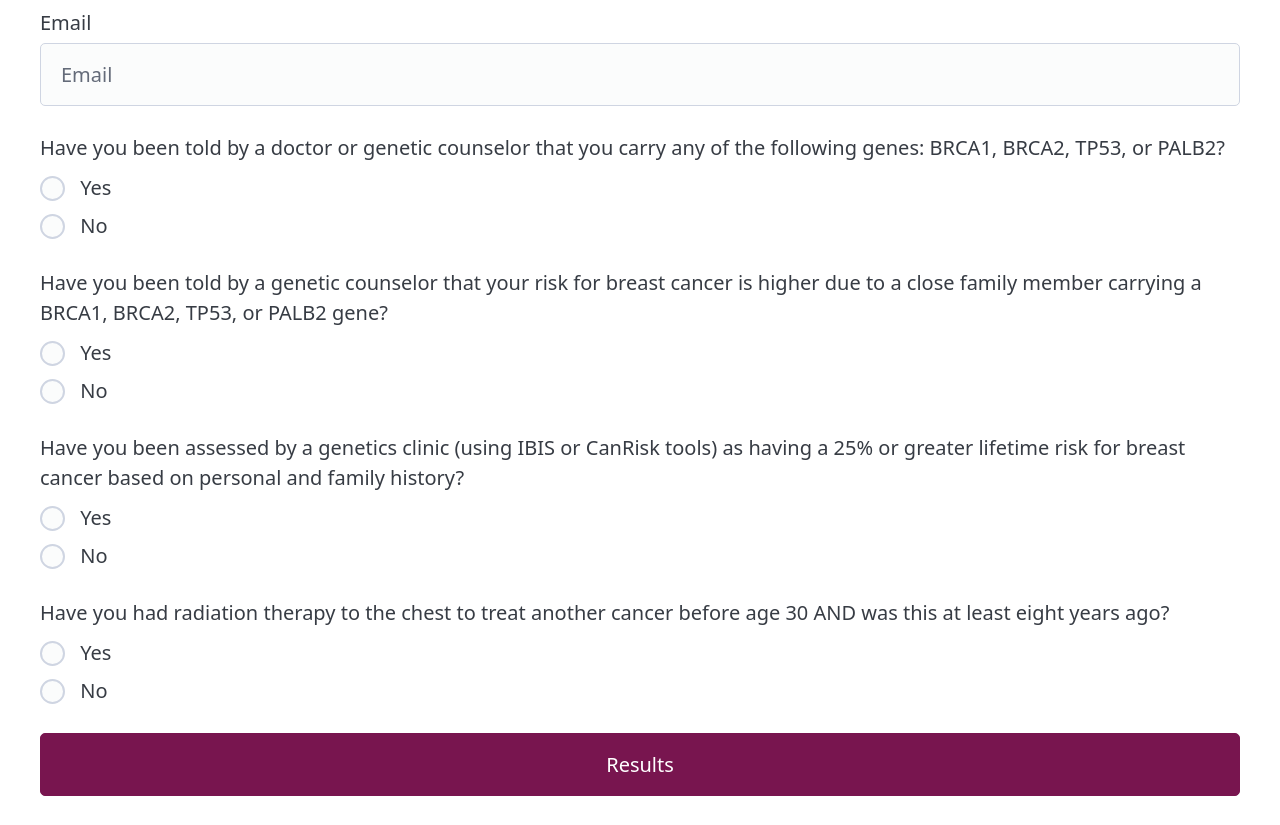
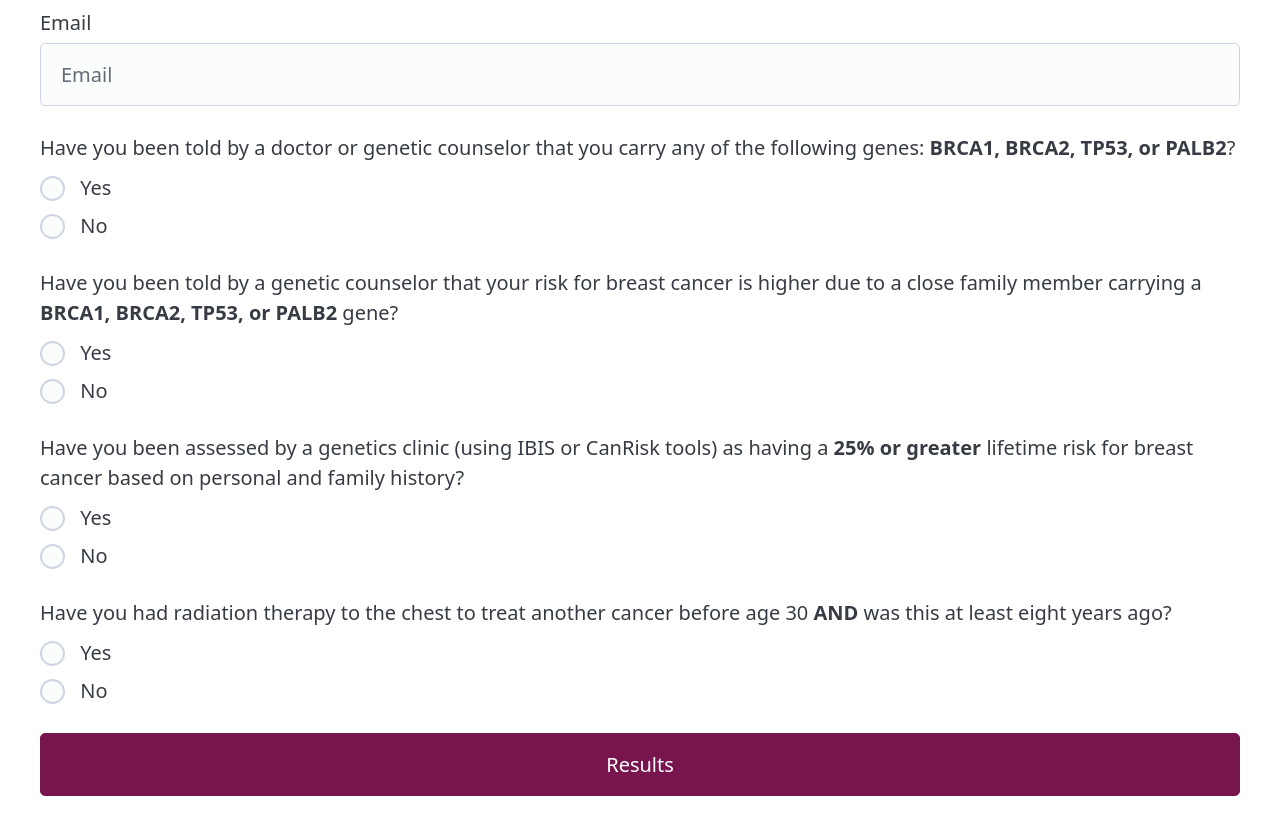
Before and after one commit to basokant/brca-mutation-pre-screening, a website built with Vite: page index.html in a window 1280 px wide. Shown: the part 520-1345 px from the top of the page. Built offline with nearby package versions, Linux system fonts and the light colour scheme.

Commit message:
add bold text

```diff
--- a/index.html
+++ b/index.html
@@ -35,7 +35,7 @@
         <fieldset>
           <legend>
             Have you been told by a doctor or genetic counselor that you carry
-            any of the following genes: BRCA1, BRCA2, TP53, or PALB2?
+            any of the following genes: <b>BRCA1, BRCA2, TP53, or PALB2</b>?
           </legend>
           <label>
             <input type="radio" name="q1" value="Yes" required />
@@ -49,8 +49,8 @@
         <fieldset>
           <legend>
             Have you been told by a genetic counselor that your risk for breast
-            cancer is higher due to a close family member carrying a BRCA1,
-            BRCA2, TP53, or PALB2 gene?
+            cancer is higher due to a close family member carrying a
+            <b>BRCA1, BRCA2, TP53, or PALB2</b> gene?
           </legend>
           <label>
             <input type="radio" name="q2" value="Yes" required />
@@ -64,8 +64,8 @@
         <fieldset>
           <legend>
             Have you been assessed by a genetics clinic (using IBIS or CanRisk
-            tools) as having a 25% or greater lifetime risk for breast cancer
-            based on personal and family history?
+            tools) as having a <b>25% or greater</b> lifetime risk for breast
+            cancer based on personal and family history?
           </legend>
           <label>
             <input type="radio" name="q3" value="Yes" required />
@@ -79,7 +79,7 @@
         <fieldset>
           <legend>
             Have you had radiation therapy to the chest to treat another cancer
-            before age 30 AND was this at least eight years ago?
+            before age 30 <b>AND</b> was this at least eight years ago?
           </legend>
           <label>
             <input type="radio" name="q4" value="Yes" required />
@@ -99,7 +99,6 @@
             <h3>You're Eligible</h3>
           </header>
           <img src="/eligible.png" />
-          <br />
           <br />
           <p>
             You meet the eligibility criteria for the High Risk Ontario Breast
```
